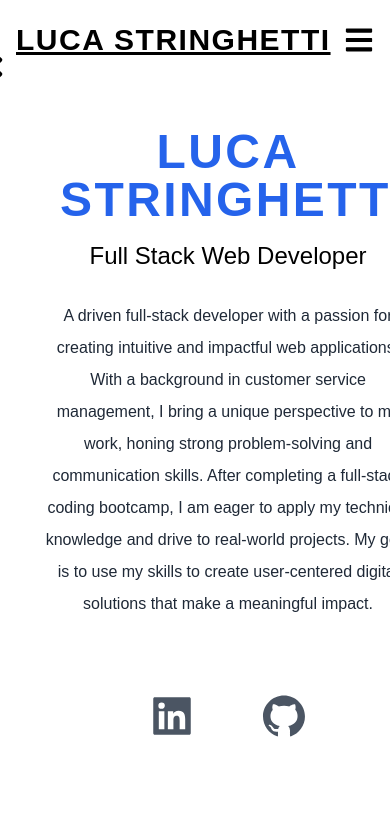
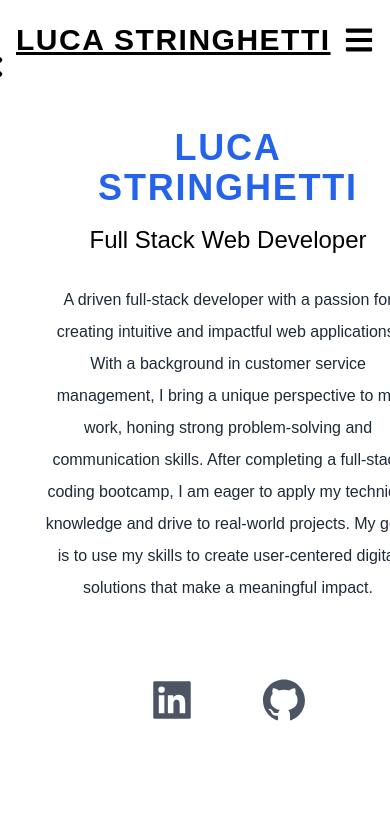
Before and after one commit to Quantumminded/my-portfolio, a Next.js app: page / in a window 390 px wide. Shown: the top 814 px of the page. Built offline with nearby package versions, Linux system fonts and the light colour scheme.

Commit message:
change padding in about component

```diff
--- a/components/About.js
+++ b/components/About.js
@@ -7,7 +7,7 @@ const About = () => {
   return (
     <>
     <div className="text-center py-10">
-            <h2 className="py-2 px-5 text-blue-600 dark:text-teal-400 text-5xl md:text-7xl tracking-wider uppercase font-bold text-center">
+            <h2 className="py-2 px-4 text-blue-600 dark:text-teal-400 text-4xl md:text-7xl tracking-wider uppercase font-bold text-center">
               Luca Stringhetti
             </h2>
             <h3 className="text-2xl py-2 dark:text-white md:text-3xl">
```
